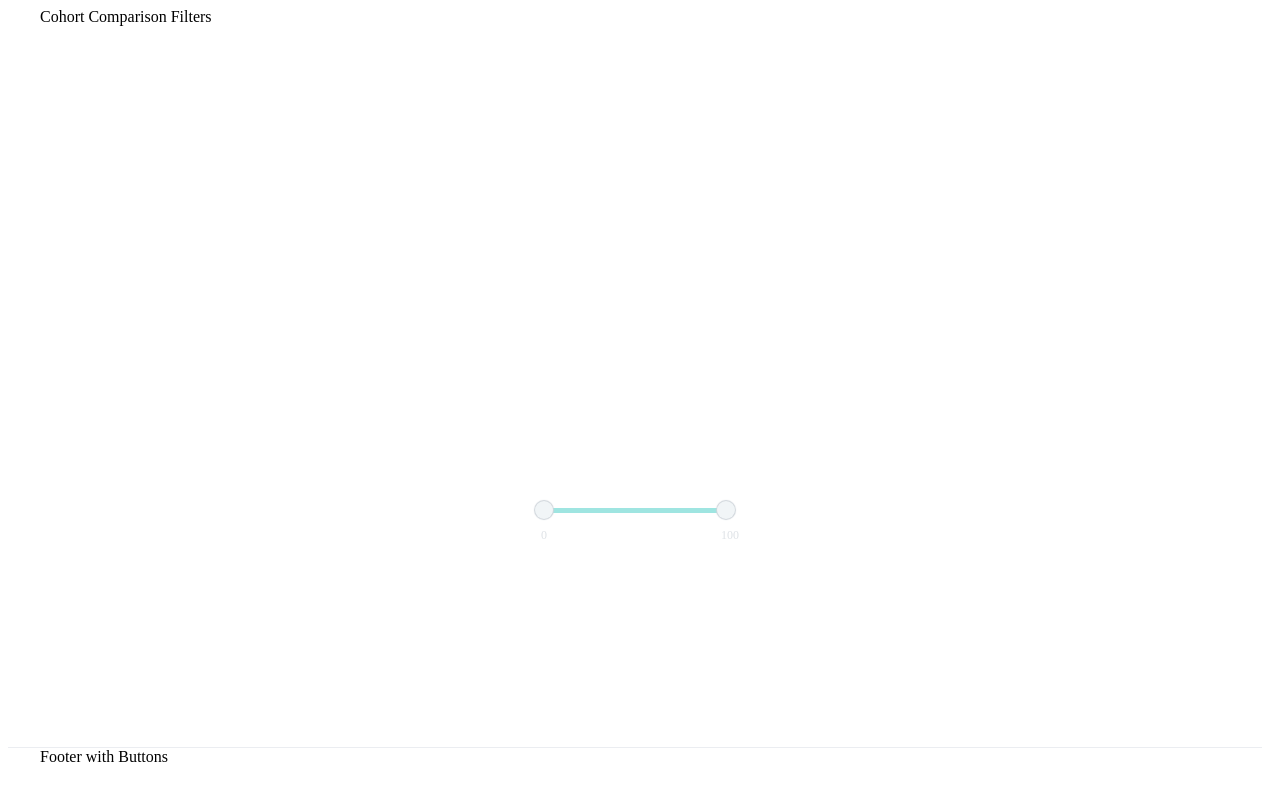
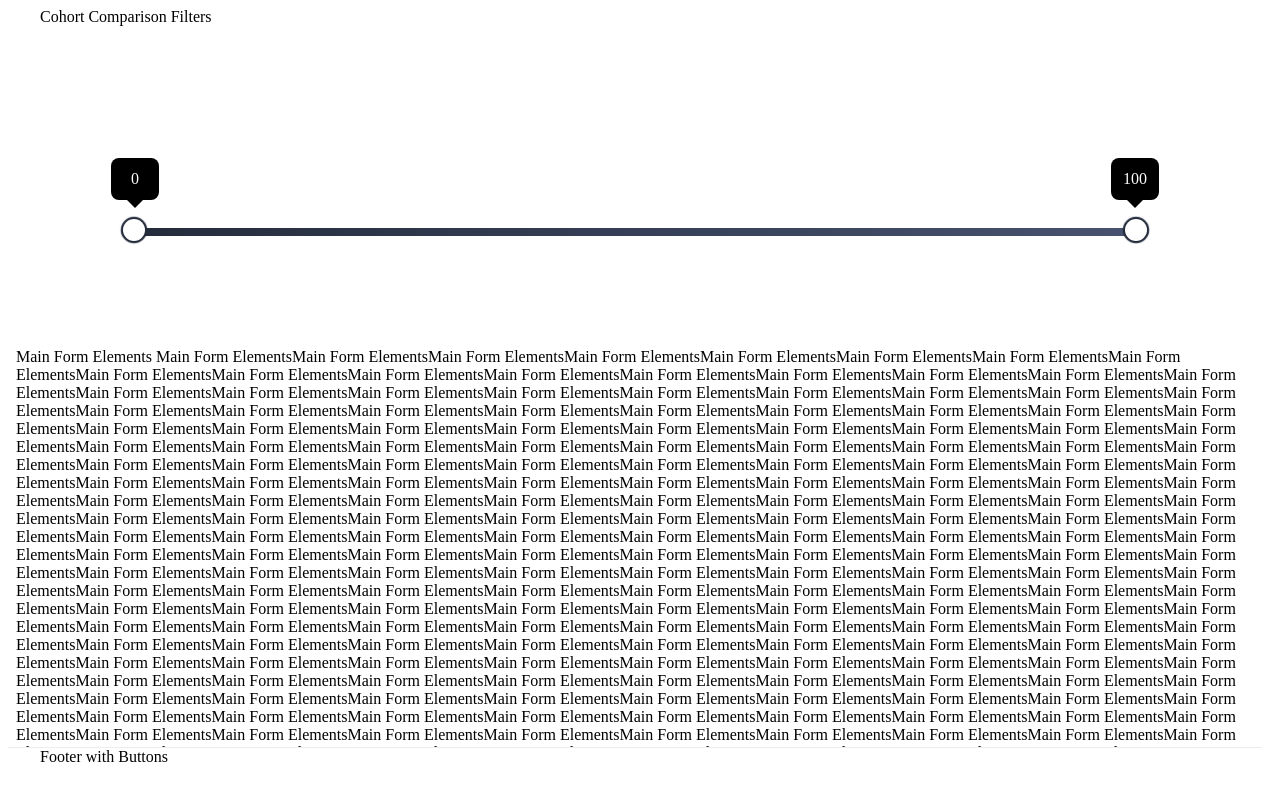
Before and after one commit to LinnaeK/cohort-comparison, a React (Create React App) app: page / in a window 1280 px wide. Built offline with nearby package versions, Linux system fonts and the light colour scheme.

Commit message:
Create functioning slider

```diff
--- a/src/Slider/Slider.css
+++ b/src/Slider/Slider.css
@@ -1,5 +1,5 @@
 .container {
-  height: 100vh;
+  height: 30vh;
   display: flex;
   align-items: center;
   justify-content: center;
@@ -7,7 +7,7 @@
 
 .slider {
   position: relative;
-  width: 200px;
+  width: 80vw;
 }
 
 .slider__track,
@@ -20,23 +20,23 @@
 .slider__track,
 .slider__range {
   border-radius: 3px;
-  height: 5px;
+  height: 8px;
 }
 
 .slider__track {
-  background-color: #ced4da;
+  background-color: rgb(197	206	222	);
   width: 100%;
   z-index: 1;
 }
 
 .slider__range {
-  background-color: #9fe5e1;
+  background: linear-gradient(.25turn, rgb(36, 43, 59), rgb(71,	83,	112	));
   z-index: 2;
 }
 
 .slider__left-value,
 .slider__right-value {
-  color: #dee2e6;
+  color: rgb(255, 255, 255);
   font-size: 12px;
   margin-top: 20px;
 }
@@ -47,6 +47,12 @@
 
 .slider__right-value {
   right: -4px;
+}
+
+.label__left-value {
+  margin-top: -80px;
+  left: 6px;
+  position: absolute;
 }
 
 /* Removing the default appearance */
@@ -60,7 +66,7 @@
   pointer-events: none;
   position: absolute;
   height: 0;
-  width: 200px;
+  width: 80vw;
   outline: none;
 }
 
@@ -74,10 +80,24 @@
 
 /* For Chrome browsers */
 .thumb::-webkit-slider-thumb {
-  background-color: #f1f5f7;
+  background-color: rgb(255, 255,255);
   border: none;
   border-radius: 50%;
-  box-shadow: 0 0 1px 1px #ced4da;
+  box-shadow: 0 0 1px 2.25px rgb(36, 43, 59);
+  cursor: pointer;
+  height: 22px;
+  width: 22px;
+  margin-top: 4px;
+  pointer-events: all;
+  position: relative;
+}
+
+/* For Firefox browsers */
+.thumb::-moz-range-thumb {
+  background-color: rgb(255, 255,255);
+  border: none;
+  border-radius: 50%;
+  box-shadow: 0 0 1px 2.25px rgb(36, 43, 59);
   cursor: pointer;
   height: 18px;
   width: 18px;
@@ -86,16 +106,25 @@
   position: relative;
 }
 
-/* For Firefox browsers */
-.thumb::-moz-range-thumb {
-  background-color: #f1f5f7;
-  border: none;
-  border-radius: 50%;
-  box-shadow: 0 0 1px 1px #ced4da;
-  cursor: pointer;
-  height: 18px;
-  width: 18px;
-  margin-top: 4px;
-  pointer-events: all;
-  position: relative;
+.bubble {
+  background-color: rgb(0, 0, 0);
+  color: rgb(255, 255, 255);
+  padding: 12px 4px;
+  border-radius: 8px;
+  margin-top: -70px;
+  margin-left: -12px;
+  width: 40px;
+  text-align: center;
+  position:absolute;
 }
+
+.arrowDown {
+  width: 0;
+  height: 0;
+  border-left: 10px solid transparent;
+  border-right: 10px solid transparent;
+  border-top: 10px solid rgb(0,0,0);
+  margin-top: -30px;
+  margin-left: 2px;
+  position: absolute;
+}
--- a/src/Slider/Slider.js
+++ b/src/Slider/Slider.js
@@ -1,66 +1,83 @@
-import React, { useCallback, useEffect, useState, useRef } from "react";
-import PropTypes from "prop-types";
-import "./Slider.css";
+import React, { useCallback, useEffect, useState, useRef } from "react"
+import PropTypes from "prop-types"
+import "./Slider.css"
+import ValueLabel from "../ValueLabel/ValueLabel"
 
 const MultiRangeSlider = ({ min, max, onChange }) => {
-  const [minVal, setMinVal] = useState(min);
-  const [maxVal, setMaxVal] = useState(max);
-  const minValRef = useRef(min);
-  const maxValRef = useRef(max);
-  const range = useRef(null);
+  const [minVal, setMinVal] = useState(min)
+  const [maxVal, setMaxVal] = useState(max)
+  const minValRef = useRef(min)
+  const maxValRef = useRef(max)
+  const range = useRef(null)
 
   // Convert to percentage
   const getPercent = useCallback(
     (value) => Math.round(((value - min) / (max - min)) * 100),
     [min, max]
-  );
+  )
 
   // Set width of the range to decrease from the left side
   useEffect(() => {
-    const minPercent = getPercent(minVal);
-    const maxPercent = getPercent(maxValRef.current);
+    const minPercent = getPercent(minVal)
+    const maxPercent = getPercent(maxValRef.current)
+
+    const ele = document.querySelector('.minBubble')
+    const arw = document.querySelector('.minArrow')
+    if (ele && arw) {
+      ele.style.left = `${Number(minVal * 10)}px`
+      arw.style.left = `${Number(minVal * 10)}px`
+    }
 
     if (range.current) {
-      range.current.style.left = `${minPercent}%`;
-      range.current.style.width = `${maxPercent - minPercent}%`;
+      range.current.style.left = `${minPercent}%`
+      range.current.style.width = `${maxPercent - minPercent}%`
     }
-  }, [minVal, getPercent]);
+  }, [minVal, getPercent])
 
   // Set width of the range to decrease from the right side
   useEffect(() => {
-    const minPercent = getPercent(minValRef.current);
-    const maxPercent = getPercent(maxVal);
+    const minPercent = getPercent(minValRef.current)
+    const maxPercent = getPercent(maxVal)
+
+    const ele = document.querySelector('.maxBubble')
+    const arw = document.querySelector('.maxArrow')
+    if (ele && arw) {
+      ele.style.left = `${Number(maxVal * 10)}px`
+      arw.style.left = `${Number(maxVal * 10)}px`
+    }
 
     if (range.current) {
-      range.current.style.width = `${maxPercent - minPercent}%`;
+      range.current.style.width = `${maxPercent - minPercent}%`
     }
-  }, [maxVal, getPercent]);
+  }, [maxVal, getPercent])
 
   return (
     <div className="container">
       <input
+        id="minValue"
         type="range"
         min={min}
         max={max}
         value={minVal}
         onChange={(event) => {
-          const value = Math.min(Number(event.target.value), maxVal - 1);
-          setMinVal(value);
-          minValRef.current = value;
+          const value = Math.min(Number(event.target.value), maxVal - 1)
+          setMinVal(value)
+          minValRef.current = value
           onChange({ min: minVal, max: maxVal })
         }}
         className="thumb thumb--left"
         style={{ zIndex: minVal > max - 100 && "5" }}
       />
       <input
+        id="maxValue"
         type="range"
         min={min}
         max={max}
         value={maxVal}
         onChange={(event) => {
-          const value = Math.max(Number(event.target.value), minVal + 1);
-          setMaxVal(value);
-          maxValRef.current = value;
+          const value = Math.max(Number(event.target.value), minVal + 1)
+          setMaxVal(value)
+          maxValRef.current = value
           onChange({ min: minVal, max: maxVal })
         }}
         className="thumb thumb--right"
@@ -70,16 +87,20 @@ const MultiRangeSlider = ({ min, max, onChange }) => {
         <div className="slider__track" />
         <div ref={range} className="slider__range" />
         <div className="slider__left-value">{minVal}</div>
+        <div className="maxBubble bubble"> {maxVal} </div>
+        <div className="arrowDown maxArrow"></div>
         <div className="slider__right-value">{maxVal}</div>
+        <div className="minBubble bubble"> {minVal} </div>
+        <div className="arrowDown minArrow"></div>
       </div>
     </div>
-  );
-};
+  )
+}
 
 MultiRangeSlider.propTypes = {
   min: PropTypes.number.isRequired,
   max: PropTypes.number.isRequired,
   onChange: PropTypes.func.isRequired
-};
+}
 
-export default MultiRangeSlider;
+export default MultiRangeSlider
```
